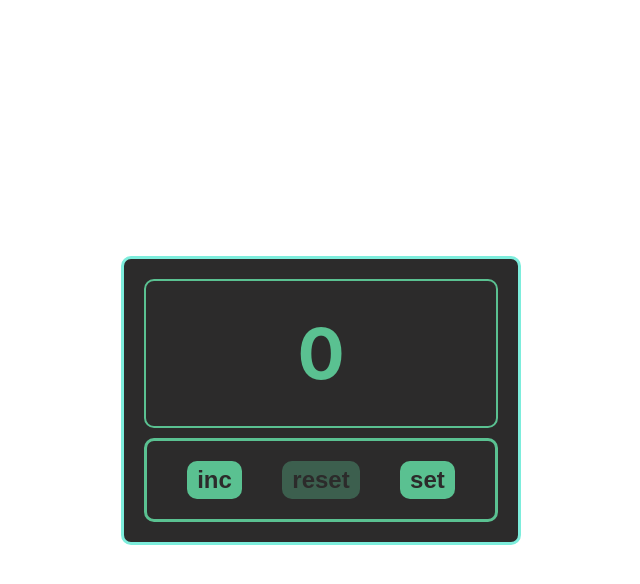
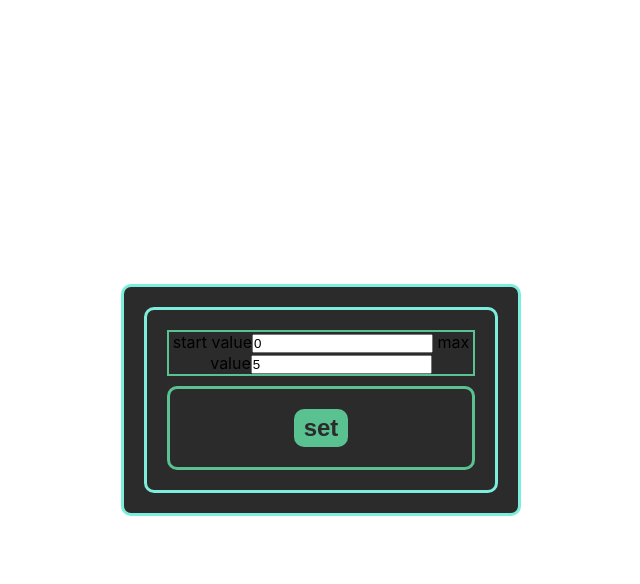
Before and after one commit to igor-minaev/counter, a React (Vite) app: page / in a window 1280 px wide. Both pictures are taken after a click on the button "set". Shown: the top 584 px of the page, without its empty margins (319-959 px from the left). Built offline with nearby package versions, Linux system fonts and the light colour scheme.

Commit message:
add Settings component

```diff
--- a/src/App.css
+++ b/src/App.css
@@ -56,3 +56,7 @@
 .maxValue {
     color: red;
 }
+
+.inputsWrapper{
+    border: 2px solid #5ac191;
+}
--- a/src/Counter.tsx
+++ b/src/Counter.tsx
@@ -1,26 +1,45 @@
-import {CounterScreen} from "./CounterScreen.tsx";
-import {Button} from "./components/Button.tsx";
 import {useState} from "react";
+import {Settings} from "./Settings.tsx";
+import {CounterView} from "./CounterView.tsx";
 
 export const Counter = () => {
-    const startValue = 0
-    const maxValue = 5
+    const [startValue, setStartValue] = useState(0)
+    const [maxValue, setMaxValue] = useState(5)
     const [counterValue, setCounterValue] = useState(startValue)
+    const [settingsMode, setSettingsMode] = useState(false)
+
 
     const increaseCounterValue = () => counterValue < maxValue && setCounterValue(counterValue + 1)
+
     const resetCounterValue = () => setCounterValue(startValue)
+
+    const openSettings = () => setSettingsMode(true)
+
+    const setSettings = (startValue: number, maxValue: number) => {
+        setStartValue(startValue)
+        setMaxValue(maxValue)
+        setCounterValue(startValue)
+        setSettingsMode(false)
+    }
 
     const isIncreaseDisabledBtn = counterValue === maxValue
     const isResetDisabledBtn = counterValue === startValue
 
+
     return (
         <div className='counter'>
-            <CounterScreen counterValue={counterValue} maxValue={maxValue}/>
-            <div className='buttonsWrapper'>
-                <Button className='button' disabled={isIncreaseDisabledBtn} onClick={increaseCounterValue}>inc</Button>
-                <Button className='button' disabled={isResetDisabledBtn} onClick={resetCounterValue}>reset</Button>
-                <Button className='button'>set</Button>
-            </div>
+            {settingsMode
+                ?
+                <Settings setSettings={setSettings} startValue={startValue} maxValue={maxValue}/>
+                :
+                <CounterView
+                    counterValue={counterValue}
+                    maxValue={maxValue}
+                    isIncreaseDisabledBtn={isIncreaseDisabledBtn}
+                    isResetDisabledBtn={isResetDisabledBtn}
+                    resetCounterValue={resetCounterValue}
+                    increaseCounterValue={increaseCounterValue}
+                    openSettings={openSettings}/>}
         </div>
     );
 };
--- /dev/null
+++ b/src/Settings.tsx
@@ -0,0 +1,38 @@
+import {Button} from "./components/Button.tsx";
+import {ChangeEvent, useState} from "react";
+
+type SettingsPropsType = {
+    setSettings: (startValue: number, maxValue: number) => void
+    startValue: number
+    maxValue: number
+}
+
+export const Settings = ({
+                             setSettings,
+                             startValue,
+                             maxValue
+                         }: SettingsPropsType) => {
+    const [newStartValue, setNewStartValue] = useState(startValue)
+    const [newMaxValue, setNewMaxValue] = useState(maxValue)
+
+    const onChangeStartValue = (e: ChangeEvent<HTMLInputElement>) => setNewStartValue(+e.currentTarget.value)
+
+    const onChangeMaxValue = (e: ChangeEvent<HTMLInputElement>) => setNewMaxValue(+e.currentTarget.value)
+
+    const setSettingsHandler = () => setSettings(newStartValue, newMaxValue)
+
+    return (
+        <div className='counter'>
+            <div className="inputsWrapper">
+                <label> start value
+                    <input onChange={onChangeStartValue} type="text" value={newStartValue}/></label>
+                <label> max value
+                    <input onChange={onChangeMaxValue} type="text" value={newMaxValue}/>
+                </label>
+            </div>
+            <div className='buttonsWrapper'>
+                <Button className='button' onClick={setSettingsHandler}>set</Button>
+            </div>
+        </div>
+    );
+};
```
